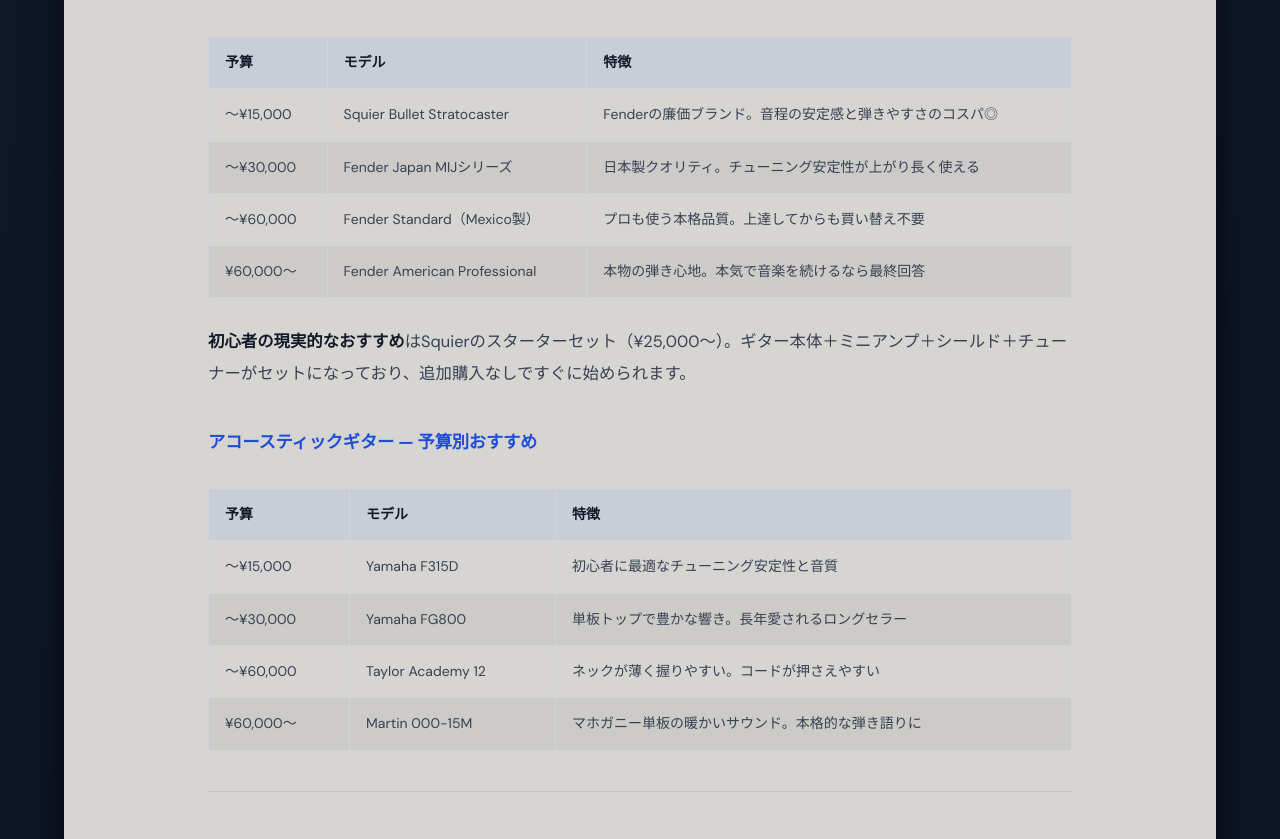
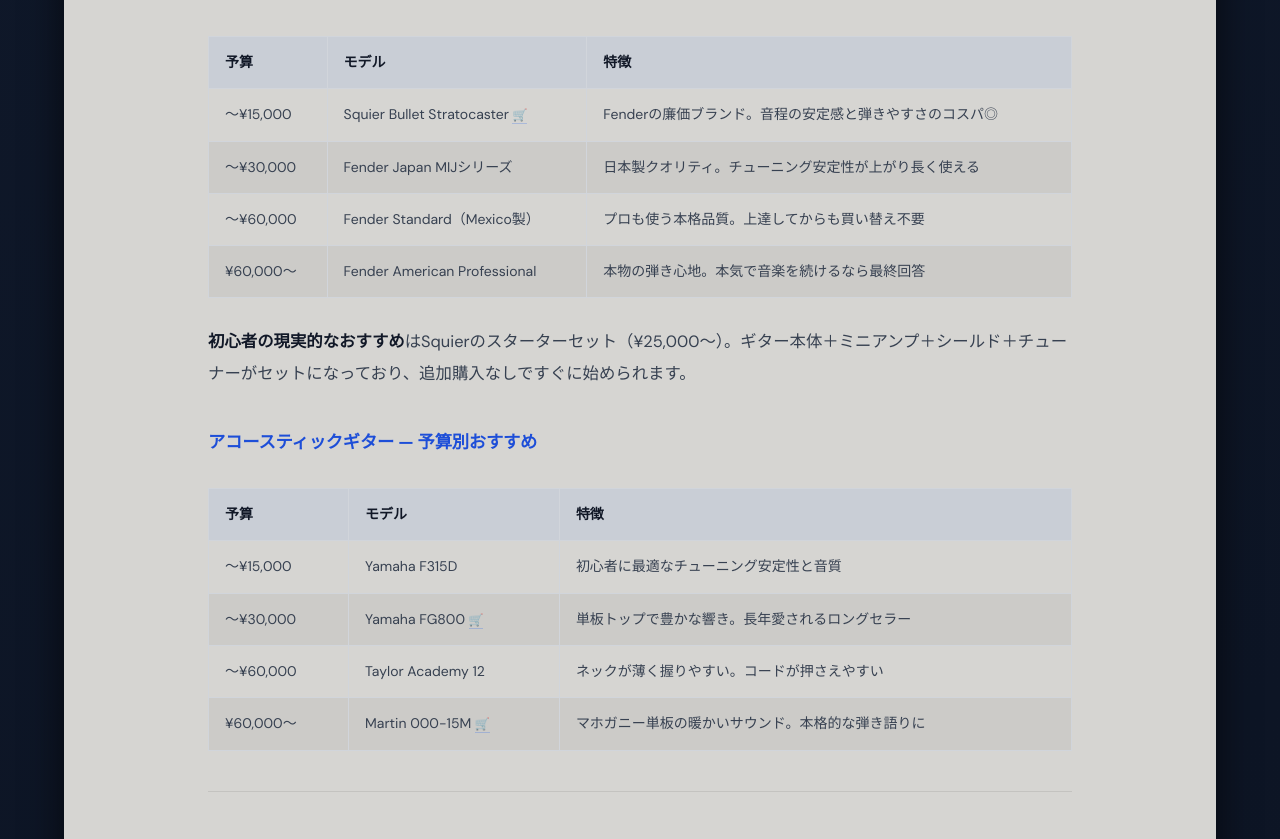
Before and after one commit to cooltake/cooltake.github.io, a Jekyll site: the page built from _posts/2026-05-20-guitar-guide.md, in a window 1280 px wide and 1400 px high, scrolled down 1591 px. Shown: the part 153-992 px from the top of the window. Built offline with Jekyll 4.4.1, drawn with Linux system fonts in a browser that asks for light colours; some web fonts are replaced.

Commit message:
Add soundhouse affiliate links: 2026-05-20-guitar-guide.md

```diff
--- a/_posts/2026-05-20-guitar-guide.md
+++ b/_posts/2026-05-20-guitar-guide.md
@@ -34,7 +34,7 @@
 
 | 予算 | モデル | 特徴 |
 |------|-------|------|
-| 〜¥15,000 | Squier Bullet Stratocaster | Fenderの廉価ブランド。音程の安定感と弾きやすさのコスパ◎ |
+| 〜¥15,000 | Squier Bullet Stratocaster<a href="https://h.accesstrade.net/sp/cc?rk=01001xqc00os63&url=https%3A%2F%2Fwww.soundhouse.co.jp%2Fproducts%2Fdetail%2Fitem%2F143662%2F" rel="nofollow" referrerpolicy="no-referrer-when-downgrade" style="margin-left:.3em;font-size:.85em;text-decoration:none;" title="サウンドハウスで見る">🛒</a> | Fenderの廉価ブランド。音程の安定感と弾きやすさのコスパ◎ |
 | 〜¥30,000 | Fender Japan MIJシリーズ | 日本製クオリティ。チューニング安定性が上がり長く使える |
 | 〜¥60,000 | Fender Standard（Mexico製） | プロも使う本格品質。上達してからも買い替え不要 |
 | ¥60,000〜 | Fender American Professional | 本物の弾き心地。本気で音楽を続けるなら最終回答 |
@@ -46,9 +46,9 @@
 | 予算 | モデル | 特徴 |
 |------|-------|------|
 | 〜¥15,000 | Yamaha F315D | 初心者に最適なチューニング安定性と音質 |
-| 〜¥30,000 | Yamaha FG800 | 単板トップで豊かな響き。長年愛されるロングセラー |
+| 〜¥30,000 | Yamaha FG800<a href="https://h.accesstrade.net/sp/cc?rk=01001xqc00os63&url=https%3A%2F%2Fwww.soundhouse.co.jp%2Fproducts%2Fdetail%2Fitem%2F210808%2F" rel="nofollow" referrerpolicy="no-referrer-when-downgrade" style="margin-left:.3em;font-size:.85em;text-decoration:none;" title="サウンドハウスで見る">🛒</a> | 単板トップで豊かな響き。長年愛されるロングセラー |
 | 〜¥60,000 | Taylor Academy 12 | ネックが薄く握りやすい。コードが押さえやすい |
-| ¥60,000〜 | Martin 000-15M | マホガニー単板の暖かいサウンド。本格的な弾き語りに |
+| ¥60,000〜 | Martin 000-15M<a href="https://h.accesstrade.net/sp/cc?rk=01001xqc00os63&url=https%3A%2F%2Fwww.soundhouse.co.jp%2Fproducts%2Fdetail%2Fitem%2F159605%2F" rel="nofollow" referrerpolicy="no-referrer-when-downgrade" style="margin-left:.3em;font-size:.85em;text-decoration:none;" title="サウンドハウスで見る">🛒</a> | マホガニー単板の暖かいサウンド。本格的な弾き語りに |
 
 ---
 
@@ -108,7 +108,7 @@
 
 <div style="margin:2rem 0;padding:1.2rem 1.5rem;background:#fff7ed;border-left:4px solid #f97316;border-radius:8px;">
 <p style="margin:0 0 .6rem;font-weight:bold;font-size:1rem;">&#x1F6D2; 楽天市場でギターをチェック</p>
-<a href="https://hb.afl.rakuten.co.jp/hgc/0b15ddc7.28c5c9ed.0b15ddc8.5d23dd4d/?pc=https%3A%2F%2Fsearch.rakuten.co.jp%2Fsearch%2Fmall%2F%25E3%2582%25AE%25E3%2582%25BF%25E3%2583%25BC+%25E5%2588%259D%25E5%25BF%2583%25E8%2580%2585+%25E3%2582%25BB%25E3%2583%2583%25E3%2583%2588%2F" rel="nofollow" referrerpolicy="no-referrer-when-downgrade" style="display:inline-block;background:#bf0000;color:#fff;padding:.45rem 1.1rem;border-radius:4px;text-decoration:none;font-weight:bold;font-size:.95rem;">楽天市場でギター初心者セットを探す →</a>
+<a href="//af.moshimo.com/af/c/click?a_id=5565352&amp;p_id=54&amp;pc_id=54&amp;pl_id=616&amp;url=https%3A%2F%2Fsearch.rakuten.co.jp%2Fsearch%2Fmall%2F%25E3%2582%25AE%25E3%2582%25BF%25E3%2583%25BC+%25E5%2588%259D%25E5%25BF%2583%25E8%2580%2585+%25E3%2582%25BB%25E3%2583%2583%25E3%2583%2588%2F" rel="nofollow" referrerpolicy="no-referrer-when-downgrade" style="display:inline-block;background:#bf0000;color:#fff;padding:.45rem 1.1rem;border-radius:4px;text-decoration:none;font-weight:bold;font-size:.95rem;">楽天市場でギター初心者セットを探す →</a>
 <img src="//i.moshimo.com/af/i/impression?a_id=5565352&amp;p_id=54&amp;pc_id=54&amp;pl_id=616" width="1" height="1" style="border:none;" alt="" loading="lazy">
 </div>
 
```
